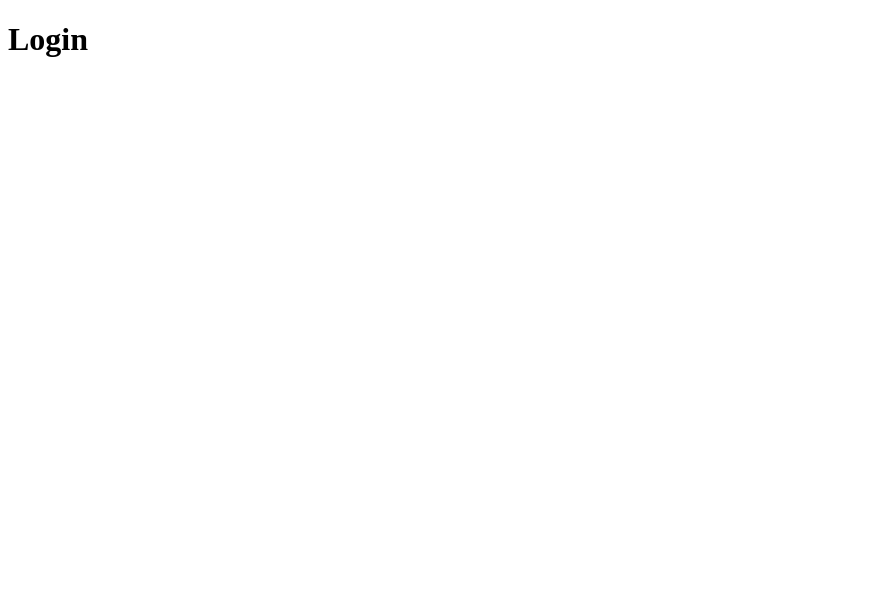
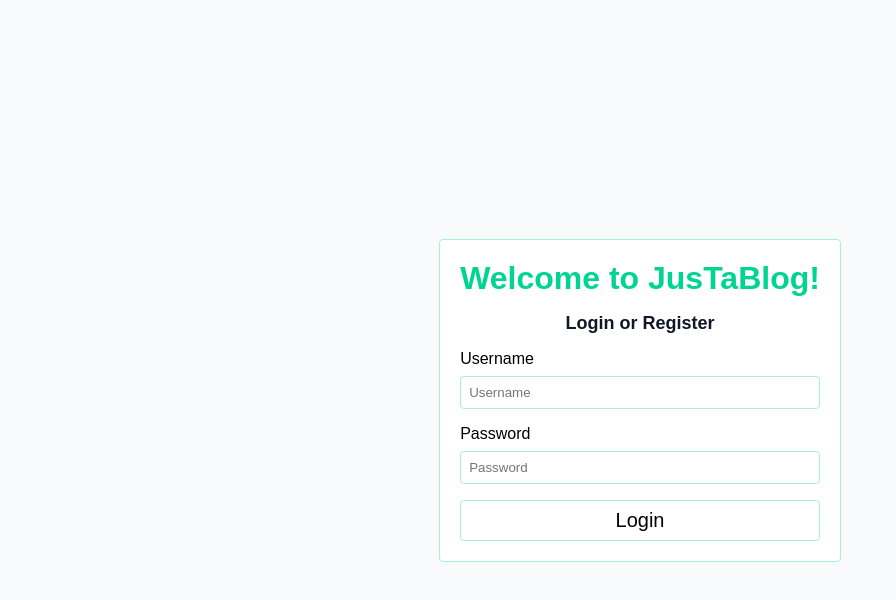
Before and after one commit to InterMaus1154/express-blog, a website: page public/login.html in a window 1280 px wide. Shown: the whole page, without its empty margins (0-896 px from the left). Drawn offline with Linux system fonts and the light colour scheme.

Commit message:
add login page and route

```diff
--- /dev/null
+++ b/middleware/logger.js
@@ -0,0 +1,5 @@
+
+function logger(req, res, next) {
+    console.log(req.url);
+    next();
+}
--- a/package.json
+++ b/package.json
@@ -4,7 +4,7 @@
   "description": "",
   "main": "index.js",
   "scripts": {
-    "dev": "nodemon index.js",
+    "dev": "concurrently \"nodemon index.js\" \" browser-sync start --proxy localhost:3000 --files 'public/**/*' \"",
     "start": "node index.js",
     "test": "echo \"Error: no test specified\" && exit 1"
   },
@@ -17,6 +17,8 @@
     "express": "^5.2.1"
   },
   "devDependencies": {
-  	"nodemon" : "^3.1.14"
+    "browser-sync": "^3.0.4",
+    "concurrently": "^9.2.1",
+    "nodemon": "^3.1.14"
   }
 }
--- /dev/null
+++ b/public/js/app.js
@@ -0,0 +1,24 @@
+export const token = localStorage.getItem("token");
+
+export const requireAuth = () => {
+    if (!token) window.location = "/login";
+};
+
+export const apiFetch = async (path, options = {}) => {
+    const res = await fetch(path, {
+        ...options,
+        headers: {
+            'Content-Type': 'application/json',
+            'Authorization': `Bearer ${token}`,
+            ...options.headers
+        }
+    });
+
+    if(res.status === 401){
+        localStorage.removeItem("token");
+        window.location = '/login';
+        return;
+    }
+
+    return res.json();
+};
--- /dev/null
+++ b/public/js/login.js
@@ -0,0 +1,17 @@
+import {apiFetch} from "./app.js";
+
+document.querySelector("#login-form").addEventListener("submit", async (e) => {
+    e.preventDefault();
+
+    console.log(document.querySelector("#username").value);
+    console.log(document.querySelector("#password").value);
+
+    await apiFetch("/login", {
+        method: 'POST',
+        body: JSON.stringify({
+            username: document.querySelector("#username").value,
+            password: document.querySelector("#password").value
+        })
+    });
+
+});
--- a/public/login.html
+++ b/public/login.html
@@ -2,9 +2,29 @@
 <html lang="en">
 <head>
     <meta charset="UTF-8">
-    <title>Title</title>
+    <meta name="author" content="Mark Kiss">
+    <title>JusTaBlog - Login</title>
+    <link rel="stylesheet" href="style/login.css">
+    <script src="js/app.js" type="module"></script>
+    <script src="js/login.js" type="module"></script>
 </head>
 <body>
-<h1>Login</h1>
+<div class="login-wrapper">
+    <div class="login-box">
+        <h1>Welcome to JusTaBlog!</h1>
+        <h2>Login or Register</h2>
+        <form method="POST" id="login-form">
+            <div class="input-wrapper">
+                <label for="username">Username</label>
+                <input type="text" id="username" name="username" placeholder="Username">
+            </div>
+            <div class="input-wrapper">
+                <label for="password">Password</label>
+                <input type="password" id="password" name="password" placeholder="Password">
+            </div>
+            <input type="submit" value="Login">
+        </form>
+    </div>
+</div>
 </body>
 </html>
--- /dev/null
+++ b/public/style/app.css
@@ -0,0 +1,54 @@
+* {
+    box-sizing: border-box;
+    margin: 0;
+    padding: 0;
+}
+
+:root {
+    --light-gray: oklch(98.5% 0.002 247.839);
+    --mid-light-gray: oklch(87.2% 0.01 258.338);
+    --dark-gray: oklch(21% 0.034 264.665);
+    --light-border: oklch(90.5% 0.093 164.15);
+    --primary: oklch(76.5% 0.177 163.223);
+}
+
+html {
+    font-family: sans-serif;
+}
+
+img {
+    display: block;
+}
+
+a, a:visited {
+    color: inherit;
+}
+
+.input-wrapper {
+    display: flex;
+    flex-direction: column;
+    gap: 0.5rem;
+}
+
+input, label {
+    font-family: inherit;
+}
+
+input {
+    padding: 0.5rem;
+    border-radius: 0.25rem;
+    border: 1px solid var(--light-border);
+}
+
+input[type="submit"] {
+    background-color: #fff;
+    font-size: 1.25rem;
+    cursor: pointer;
+
+    transition: all 300ms;
+
+    &:hover{
+        background-color: var(--primary);
+        color: #fff;
+    }
+}
--- /dev/null
+++ b/public/style/login.css
@@ -0,0 +1,41 @@
+@import url('./app.css');
+
+
+.login-wrapper{
+    min-height: 100vh;
+    min-height: 100svh;
+
+    background-color: var(--light-gray, #fff);
+
+    display: grid;
+    place-items: center;
+}
+
+.login-wrapper .login-box{
+    border: 1px solid var(--light-border);
+    border-radius: 0.25rem;
+    padding: 1.25rem;
+    background-color: #fff;
+    min-width: 25%;
+
+    display: flex;
+    flex-direction: column;
+    gap: 1rem;
+
+    h1{
+        color: var(--primary);
+        text-align: center;
+    }
+
+    h2{
+        font-size: 1.125rem;
+        text-align: center;
+        color: var(--dark-gray);
+    }
+
+    form{
+        display: flex;
+        flex-direction: column;
+        gap: 1rem;
+    }
+}
--- a/routes/files.js
+++ b/routes/files.js
@@ -3,4 +3,8 @@
 
 export const fileRouter = express.Router();
 
-fileRouter.route()
+const __dirname = import.meta.dirname = "../";
+
+// fileRouter.get("/login", (req, res) => {
+//     res.sendFile(__dirname + "/public/login.html");
+// });
```
Also changed, not shown: index.js (+4 -3 lines), routes/auth.js (added, +8 -0 lines), 1 other file.
